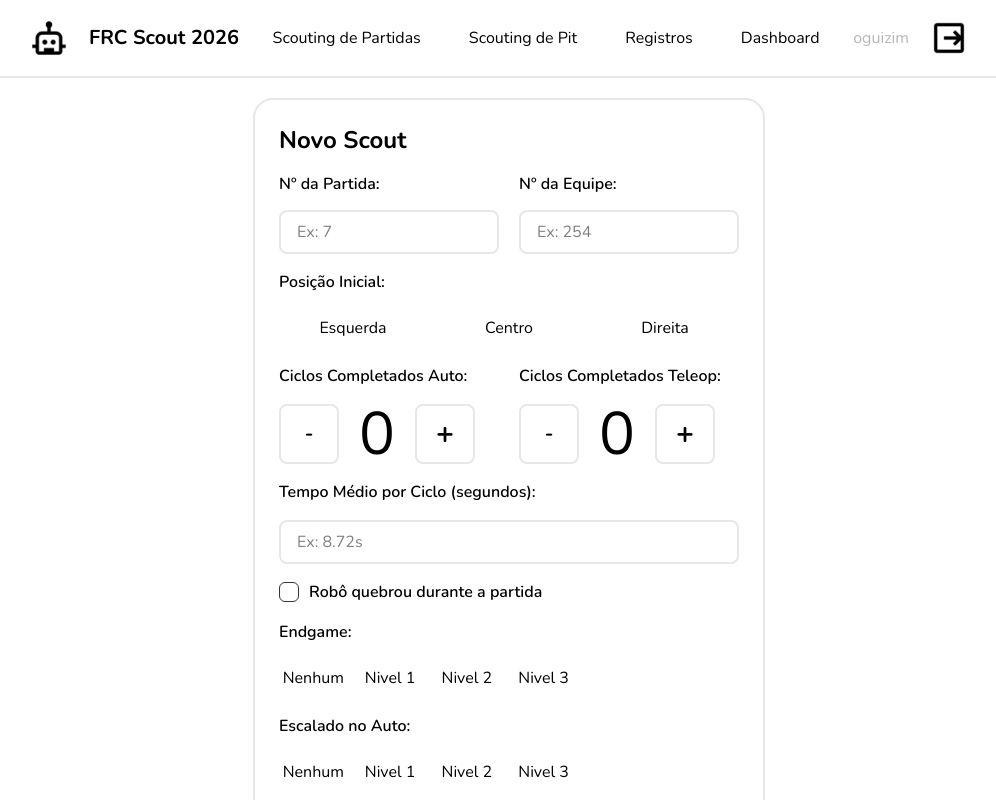
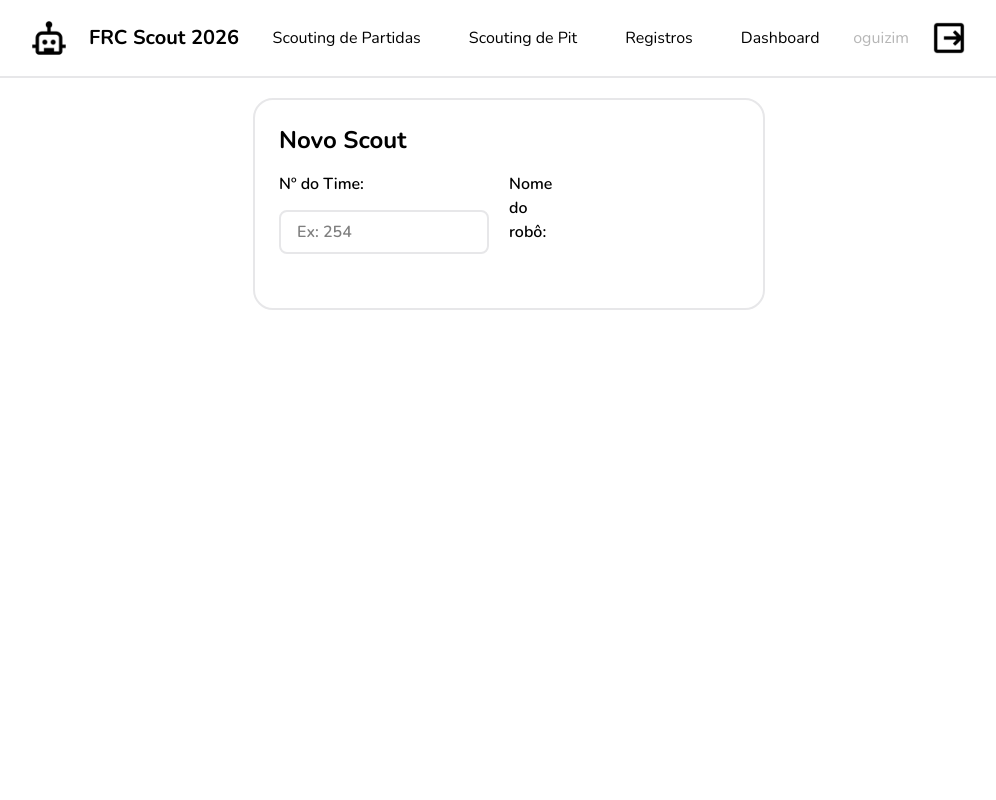
Before and after one commit to oguiizim/Scout, a React (Vite) app in the folder scout/: page / in a window 1280 px wide. Shown: the top 800 px of the page, without its empty margins (131-1127 px from the left). Built offline with nearby package versions, Linux system fonts and the light colour scheme.

Commit message:
start of pit scouting

```diff
--- a/scout/package.json
+++ b/scout/package.json
@@ -13,6 +13,7 @@
     "@tailwindcss/vite": "^4.1.18",
     "react": "^19.2.0",
     "react-dom": "^19.2.0",
+    "react-router-dom": "^7.13.0",
     "tailwindcss": "^4.1.18"
   },
   "devDependencies": {
--- a/scout/src/main.jsx
+++ b/scout/src/main.jsx
@@ -2,11 +2,14 @@ import { StrictMode } from "react";
 import { createRoot } from "react-dom/client";
 import "./index.css";
 import Login from "./pages/login/Login.jsx";
-import Scout from "./pages/scout/Scout.jsx";
+import ScoutM from "./pages/scout/ScoutM.jsx";
+import ScoutP from "./pages/scout/ScoutP.jsx";
+import { BrowserRouter } from "react-router-dom";
 
 createRoot(document.getElementById("root")).render(
   <StrictMode>
     {/* <Login /> */}
-    <Scout />
+    {/* <ScoutM /> */}
+    <ScoutP />
   </StrictMode>,
 );
--- /dev/null
+++ b/scout/src/pages/Components/ScoutPForm.jsx
@@ -0,0 +1,30 @@
+import { useState } from "react";
+
+function ScoutForm() {
+  const [count, setCount] = useState(0);
+
+  return (
+    <div className="w-[40vw] bg-[#ffffff] flex flex-col text-[#000000] p-6 mt-5 mb-5 rounded-[20px] border-2 border-[#E7E7E9]">
+      {/* Title */}
+      <h1 className="font-bold text-2xl justify-start mb-4">Novo Scout</h1>
+
+      {/* Team Number and Robot Name */}
+      <div className="flex flex-row justify-between gap-5 mb-4">
+        <div className="w-[50%] flex flex-col mb-3.5 font-semibold">
+          <h1 className="mb-3.5">Nº do Time:</h1>
+          <input
+            type="text"
+            placeholder="Ex: 254"
+            className="w-full px-4 py-2 rounded-lg border-2 border-[#E7E7E9]"
+          />
+        </div>
+
+        <div className="w-[50%] flex mb-3.5 font-semibold">
+          <h1>Nome do robô:</h1>
+          <input type="text" />
+        </div>
+      </div>
+    </div>
+  );
+}
+export default ScoutForm;
--- a/scout/src/pages/scout/Scout.jsx
+++ b/scout/src/pages/scout/ScoutM.jsx
@@ -2,7 +2,7 @@ import { useState } from "react";
 import Navbar from "../Components/Navbar";
 import ScoutMForm from "../Components/ScoutMForm";
 
-function Scout() {
+function ScoutM() {
   const [count, setCount] = useState(0);
 
   return (
@@ -12,4 +12,4 @@ function Scout() {
     </div>
   );
 }
-export default Scout;
+export default ScoutM;
--- /dev/null
+++ b/scout/src/pages/scout/ScoutP.jsx
@@ -0,0 +1,16 @@
+import { useState } from "react";
+import Navbar from "../Components/Navbar";
+import ScoutPForm from "../Components/ScoutPForm"
+
+function ScoutP() {
+  const [count, useCount] = useState(0);
+
+  return (
+    <div className="overflow-x-hidden flex flex-col items-center bg-[#ffffff]">
+      <Navbar></Navbar>
+      {/* <ScoutMForm className="flex items-center justify-center"></ScoutMForm> */}
+      <ScoutPForm></ScoutPForm>
+    </div>
+  );
+}
+export default ScoutP;
```
Also changed, not shown: 1 other file (tests, documents, lock files or other folders).
